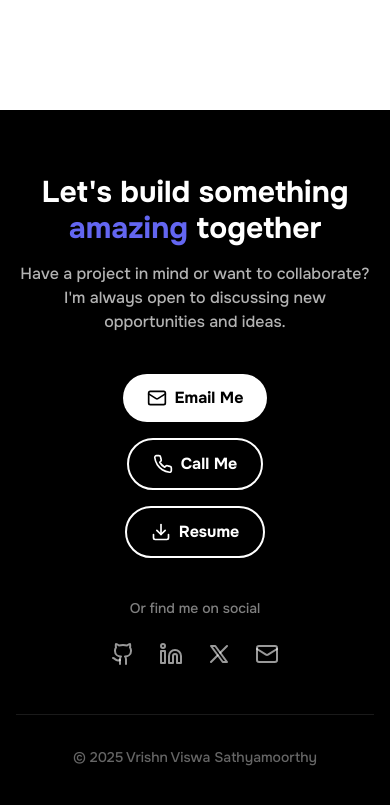
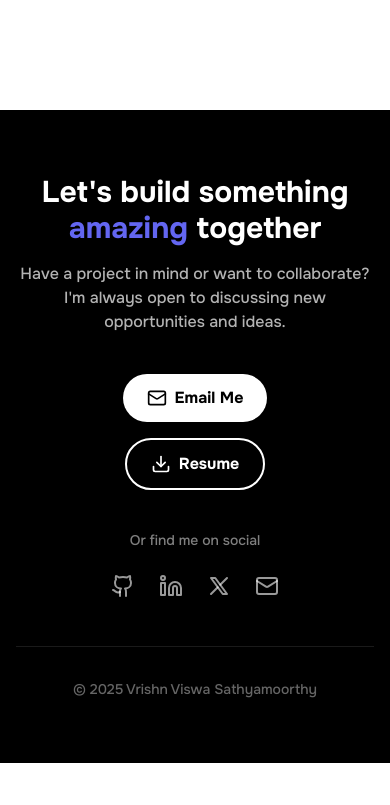
Before and after one commit to KingReaper6940/portfolio-website, a Next.js app: page / in a window 390 px wide. Shown: the part 8229-9034 px from the top of the page. After the commit the page ends 8992 px from the top, so only its background shows below. Built offline with nearby package versions, Linux system fonts and the light colour scheme.

Commit message:
Remove phone number from footer

```diff
--- a/components/footer.tsx
+++ b/components/footer.tsx
@@ -1,4 +1,4 @@
-import { Mail, Phone, Download } from "lucide-react"
+import { Mail, Download } from "lucide-react"
 
 export function Footer() {
   return (
@@ -19,13 +19,6 @@ export function Footer() {
             >
               <Mail className="w-5 h-5" />
               Email Me
-            </a>
-            <a
-              href="tel:+19148795242"
-              className="group flex items-center gap-2 border-2 border-white text-white px-6 py-3 rounded-full font-semibold hover:bg-white hover:text-black hover:scale-105 transition-all"
-            >
-              <Phone className="w-5 h-5" />
-              Call Me
             </a>
             <a
               href="/Vrishn%20Viswa%20Resume.pdf"
```
